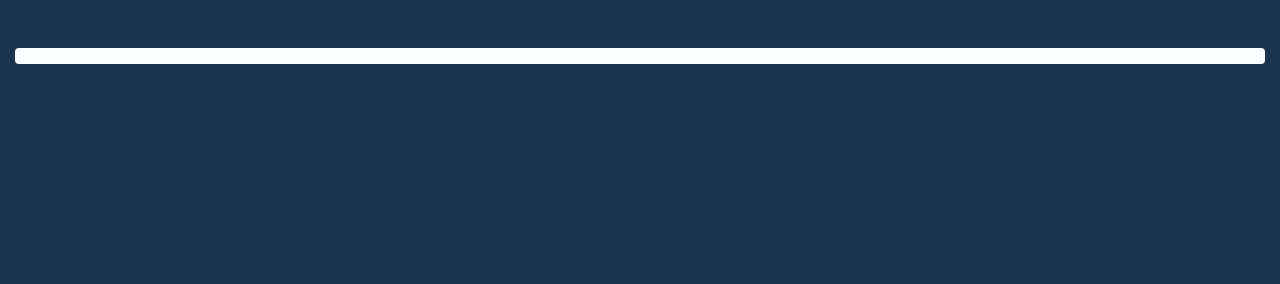
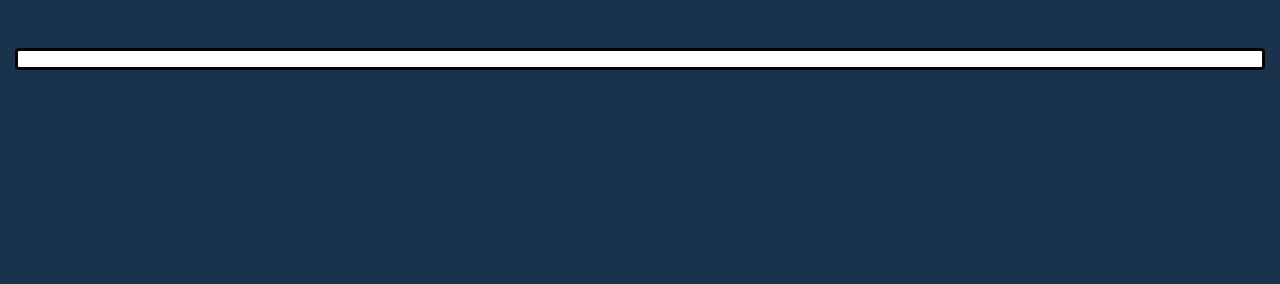
Before and after one commit to noeldolores/crypto_tracker, a Flask app: template website/templates/home.html in a window 1280 px wide. Shown: the part 136-420 px from the top of the page. Run offline with Flask 2, Linux system fonts and the light colour scheme; the template is opened without the code that fills it: values that come from a table or form of the project are taken from there, others are empty; a user stored in the database is signed in; data comes from the database, SQL or seed files in the repository; parts of the project's set-up code (start-up, migrations or seed data) failed here and were passed over; some libraries are stand-ins or nearby versions.

Commit message:
fixed float

```diff
--- a/website/static/home.css
+++ b/website/static/home.css
@@ -1,3 +1,7 @@
 *:not(.container) {
   box-sizing: border-box;
 }
+
+.custom-border{
+  border:3px solid black;
+}
--- a/website/templates/home.html
+++ b/website/templates/home.html
@@ -27,10 +27,10 @@ $(document).ready(function(){
   <h1 align="center" class="text-white p-3">Dashboard ({{ settings['displaycurrency'] }})</h1>
   <br />
     {% if favorites != None %}
-    <div class="container-fluid p-2 mb-5 rounded" style="background-color:#faffff">
+    <div class="container-fluid p-2 mb-5 rounded custom-border" style="background-color:#ffffff">
       <div class="row justify-content-around">
       {%for i in range(0, favorites|length)%}
-        <div class="col-xs-6 col-sm-9 col-md-4 col-lg-5 col-xl-2 col-xxl-2">
+        <div class="col-xs-6 col-sm-9 col-md-4 col-lg-5 col-xl-2 col-xxl-1">
 
           <div class="row p-3 border justify-content-center bg-dark text-white">
             {{ favorites[i][0]['name'] }} ({{ favorites[i][0]['symbol'] }})
```
